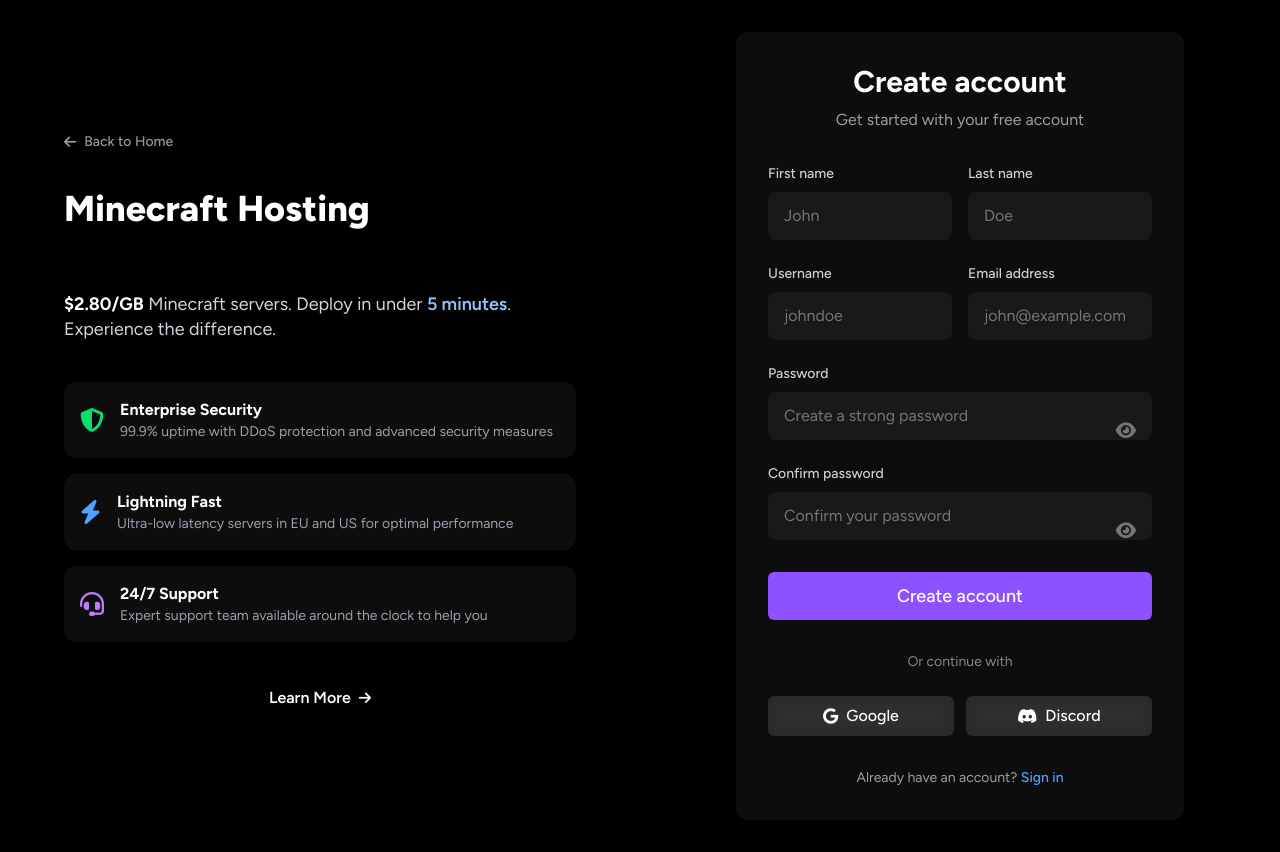
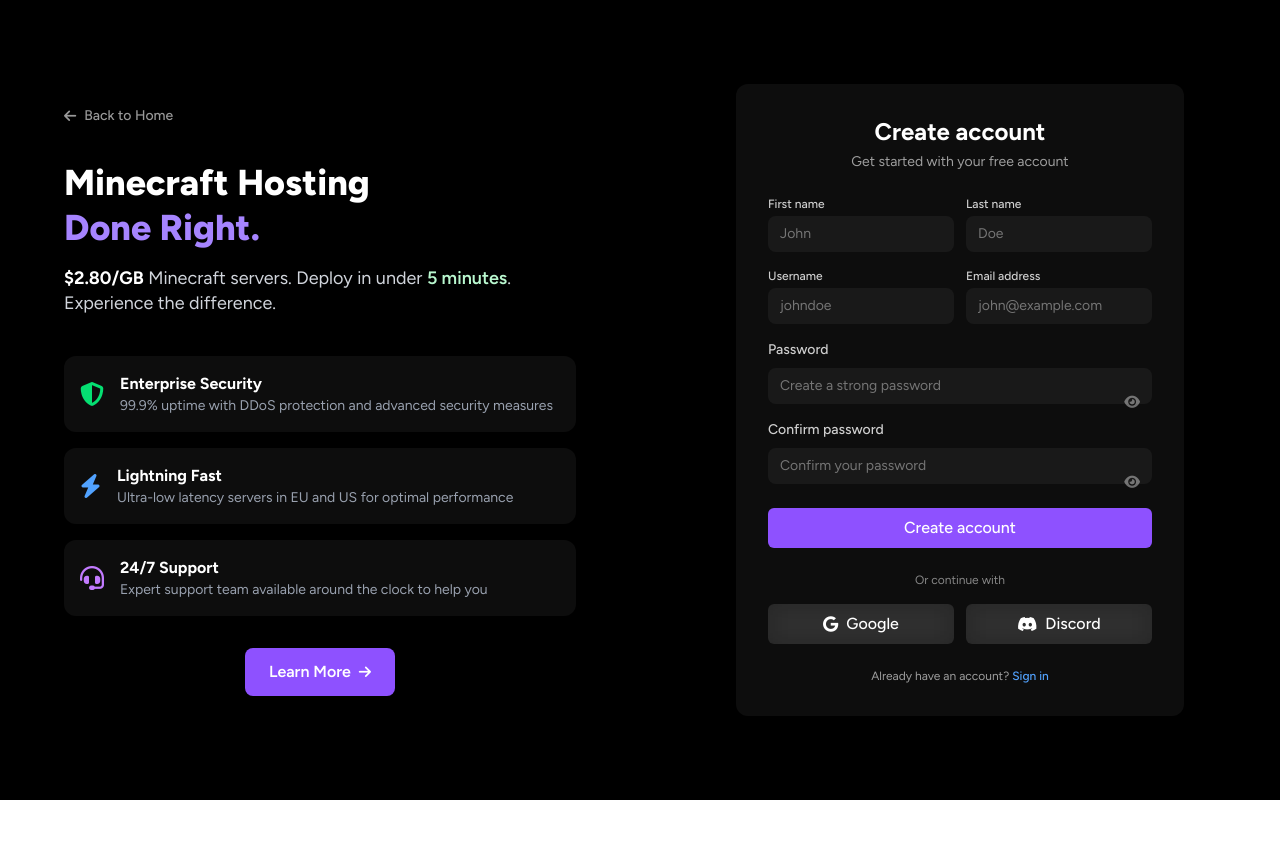
Before and after one commit to maybeizen/orvex-billing, a Next.js app in the folder apps/frontend/: page /auth/signup in a window 1280 px wide. After the commit the page ends 800 px from the top, so only its background shows below. Built offline with nearby package versions, Linux system fonts and the light colour scheme.

Commit message:
refactor(frontend): update authentication forms for improved styling and consistency; adjust text sizes and spacing

```diff
--- a/apps/frontend/src/app/auth/layout.tsx
+++ b/apps/frontend/src/app/auth/layout.tsx
@@ -51,14 +51,12 @@
           <div className="mb-10">
             <h1 className="text-4xl md:text-5xl font-extrabold mb-4 leading-tight">
               <span className="block text-white">Minecraft Hosting</span>
-              <span className="block text-transparent bg-clip-text bg-gradient-to-r from-blue-400 via-purple-400 to-cyan-400">
-                Done Right.
-              </span>
+              <span className="block text-violet-400">Done Right.</span>
             </h1>
             <p className="text-lg md:text-xl text-gray-300 mb-8 max-w-xl leading-snug">
               <span className="text-white font-bold">$2.80/GB</span> Minecraft
               servers. Deploy in under{" "}
-              <span className="font-semibold text-blue-300">5 minutes</span>.
+              <span className="font-semibold text-green-200">5 minutes</span>.
               Experience the difference.
             </p>
           </div>
@@ -87,7 +85,7 @@
           <div className="text-center">
             <Link
               href="/"
-              className="inline-flex items-center gap-2 px-6 py-3 bg-gradient-to-r from-blue-500 to-purple-600 hover:from-blue-600 hover:to-purple-700 text-white font-semibold rounded-lg transition-all duration-200 shadow-lg hover:shadow-xl"
+              className="inline-flex items-center gap-2 px-6 py-3 bg-violet-500 hover:bg-violet-600 text-white font-semibold rounded-lg transition-all duration-200 shadow-lg hover:shadow-xl"
             >
               <span>Learn More</span>
               <i className="fas fa-arrow-right text-sm"></i>
--- a/apps/frontend/src/app/auth/login/page.tsx
+++ b/apps/frontend/src/app/auth/login/page.tsx
@@ -85,16 +85,16 @@
 
   return (
     <>
-      <div className="text-center mb-8">
-        <h1 className="text-3xl font-bold text-white mb-2">Welcome back</h1>
-        <p className="text-white/60">Sign in to your account</p>
+      <div className="text-center mb-6">
+        <h1 className="text-2xl font-bold text-white mb-1">Welcome back</h1>
+        <p className="text-sm text-white/60">Sign in to your account</p>
       </div>
 
-      <form onSubmit={handleSubmit} className="space-y-6">
-        <div className="space-y-2">
+      <form onSubmit={handleSubmit} className="space-y-4">
+        <div className="space-y-1">
           <label
             htmlFor="email"
-            className="block text-sm font-medium text-white/80"
+            className="block text-xs font-medium text-white/80"
           >
             Email address
           </label>
@@ -108,7 +108,7 @@
               setEmail(e.target.value);
               handleFieldChange("email", e.target.value);
             }}
-            className={`w-full px-4 py-3 bg-white/5 border rounded-lg text-white placeholder-white/40 focus:outline-none focus:ring-2 transition-all duration-200 ${
+            className={`w-full px-3 py-2 bg-white/5 border rounded-lg text-sm text-white placeholder-white/40 focus:outline-none focus:ring-1 transition-all duration-200 ${
               fieldErrors.email
                 ? "border-red-500/50 focus:ring-red-500/50 focus:border-red-500/50"
                 : "border-white/10 focus:ring-blue-500/50 focus:border-blue-500/50"
@@ -117,21 +117,21 @@
             required
           />
           {fieldErrors.email && (
-            <p className="text-red-400 text-sm mt-1">{fieldErrors.email}</p>
+            <p className="text-red-400 text-xs mt-1">{fieldErrors.email}</p>
           )}
         </div>
 
-        <div className="space-y-2">
+        <div className="space-y-1">
           <div className="flex justify-between items-center">
             <label
               htmlFor="password"
-              className="block text-sm font-medium text-white/80"
+              className="block text-xs font-medium text-white/80"
             >
               Password
             </label>
             <a
               href="/auth/forgot-password"
-              className="text-sm text-blue-400 hover:text-blue-300 transition-colors"
+              className="text-xs text-blue-400 hover:text-blue-300 transition-colors"
             >
               Forgot password?
             </a>
@@ -147,7 +147,7 @@
                 setPassword(e.target.value);
                 handleFieldChange("password", e.target.value);
               }}
-              className={`w-full px-4 py-3 pr-12 bg-white/5 border rounded-lg text-white placeholder-white/40 focus:outline-none focus:ring-2 transition-all duration-200 ${
+              className={`w-full px-3 py-2 pr-10 bg-white/5 border rounded-lg text-sm text-white placeholder-white/40 focus:outline-none focus:ring-1 transition-all duration-200 ${
                 fieldErrors.password
                   ? "border-red-500/50 focus:ring-red-500/50 focus:border-red-500/50"
                   : "border-white/10 focus:ring-blue-500/50 focus:border-blue-500/50"
@@ -158,17 +158,17 @@
             <button
               type="button"
               onClick={() => setShowPassword(!showPassword)}
-              className="absolute right-3 top-1/2 -translate-y-1/2 p-1 text-white/40 hover:text-white/60 transition-colors"
+              className="absolute right-2 top-1/2 -translate-y-1/2 p-1 text-white/40 hover:text-white/60 transition-colors"
             >
               <i
                 className={`fas ${
                   showPassword ? "fa-eye-slash" : "fa-eye"
-                } text-lg`}
+                } text-sm`}
               />
             </button>
           </div>
           {fieldErrors.password && (
-            <p className="text-red-400 text-sm mt-1">{fieldErrors.password}</p>
+            <p className="text-red-400 text-xs mt-1">{fieldErrors.password}</p>
           )}
         </div>
 
@@ -177,19 +177,19 @@
           type="submit"
           loading={loading}
           fullWidth
-          size="lg"
-          className="mt-8"
+          size="md"
+          className="mt-6"
         >
           {loading ? "Signing in..." : "Sign in"}
         </Button>
       </form>
 
-      <div className="mt-8">
-        <div className="relative flex justify-center text-sm">
+      <div className="mt-6">
+        <div className="relative flex justify-center text-xs">
           <span className="px-4 text-white/50">Or continue with</span>
         </div>
 
-        <div className="mt-6 grid grid-cols-2 gap-3">
+        <div className="mt-4 grid grid-cols-2 gap-3">
           <Button
             variant="glass"
             icon="fab fa-google"
@@ -211,8 +211,8 @@
         </div>
       </div>
 
-      <div className="mt-8 text-center">
-        <p className="text-sm text-white/60">
+      <div className="mt-6 text-center">
+        <p className="text-xs text-white/60">
           Don't have an account?{" "}
           <a
             href="/auth/signup"
--- a/apps/frontend/src/app/auth/signup/page.tsx
+++ b/apps/frontend/src/app/auth/signup/page.tsx
@@ -106,17 +106,17 @@
 
   return (
     <>
-      <div className="text-center mb-8">
-        <h1 className="text-3xl font-bold text-white mb-2">Create account</h1>
-        <p className="text-white/60">Get started with your free account</p>
+      <div className="text-center mb-6">
+        <h1 className="text-2xl font-bold text-white mb-1">Create account</h1>
+        <p className="text-sm text-white/60">Get started with your free account</p>
       </div>
 
-      <form onSubmit={handleSubmit} className="space-y-6">
-        <div className="grid grid-cols-2 gap-4">
-          <div className="space-y-2">
+      <form onSubmit={handleSubmit} className="space-y-4">
+        <div className="grid grid-cols-2 gap-3">
+          <div className="space-y-1">
             <label
               htmlFor="firstName"
-              className="block text-sm font-medium text-white/80"
+              className="block text-xs font-medium text-white/80"
             >
               First name
             </label>
@@ -130,7 +130,7 @@
                 setFirstName(e.target.value);
                 handleFieldChange("firstName", e.target.value);
               }}
-              className={`w-full px-4 py-3 bg-white/5 border rounded-lg text-white placeholder-white/40 focus:outline-none focus:ring-2 transition-all duration-200 ${
+              className={`w-full px-3 py-2 bg-white/5 border rounded-lg text-sm text-white placeholder-white/40 focus:outline-none focus:ring-1 transition-all duration-200 ${
                 fieldErrors.firstName
                   ? "border-red-500/50 focus:ring-red-500/50 focus:border-red-500/50"
                   : "border-white/10 focus:ring-blue-500/50 focus:border-blue-500/50"
@@ -139,15 +139,15 @@
               required
             />
             {fieldErrors.firstName && (
-              <p className="text-red-400 text-sm mt-1">
+              <p className="text-red-400 text-xs mt-1">
                 {fieldErrors.firstName}
               </p>
             )}
           </div>
-          <div className="space-y-2">
+          <div className="space-y-1">
             <label
               htmlFor="lastName"
-              className="block text-sm font-medium text-white/80"
+              className="block text-xs font-medium text-white/80"
             >
               Last name
             </label>
@@ -161,7 +161,7 @@
                 setLastName(e.target.value);
                 handleFieldChange("lastName", e.target.value);
               }}
-              className={`w-full px-4 py-3 bg-white/5 border rounded-lg text-white placeholder-white/40 focus:outline-none focus:ring-2 transition-all duration-200 ${
+              className={`w-full px-3 py-2 bg-white/5 border rounded-lg text-sm text-white placeholder-white/40 focus:outline-none focus:ring-1 transition-all duration-200 ${
                 fieldErrors.lastName
                   ? "border-red-500/50 focus:ring-red-500/50 focus:border-red-500/50"
                   : "border-white/10 focus:ring-blue-500/50 focus:border-blue-500/50"
@@ -170,18 +170,18 @@
               required
             />
             {fieldErrors.lastName && (
-              <p className="text-red-400 text-sm mt-1">
+              <p className="text-red-400 text-xs mt-1">
                 {fieldErrors.lastName}
               </p>
             )}
           </div>
         </div>
 
-        <div className="grid grid-cols-2 gap-4">
-          <div className="space-y-2">
+        <div className="grid grid-cols-2 gap-3">
+          <div className="space-y-1">
             <label
               htmlFor="username"
-              className="block text-sm font-medium text-white/80"
+              className="block text-xs font-medium text-white/80"
             >
               Username
             </label>
@@ -195,7 +195,7 @@
                 setUsername(e.target.value);
                 handleFieldChange("username", e.target.value);
               }}
-              className={`w-full px-4 py-3 bg-white/5 border rounded-lg text-white placeholder-white/40 focus:outline-none focus:ring-2 transition-all duration-200 ${
+              className={`w-full px-3 py-2 bg-white/5 border rounded-lg text-sm text-white placeholder-white/40 focus:outline-none focus:ring-1 transition-all duration-200 ${
                 fieldErrors.username
                   ? "border-red-500/50 focus:ring-red-500/50 focus:border-red-500/50"
                   : "border-white/10 focus:ring-blue-500/50 focus:border-blue-500/50"
@@ -204,15 +204,15 @@
               required
             />
             {fieldErrors.username && (
-              <p className="text-red-400 text-sm mt-1">
+              <p className="text-red-400 text-xs mt-1">
                 {fieldErrors.username}
               </p>
             )}
           </div>
-          <div className="space-y-2">
+          <div className="space-y-1">
             <label
               htmlFor="email"
-              className="block text-sm font-medium text-white/80"
+              className="block text-xs font-medium text-white/80"
             >
               Email address
             </label>
@@ -226,7 +226,7 @@
                 setEmail(e.target.value);
                 handleFieldChange("email", e.target.value);
               }}
-              className={`w-full px-4 py-3 bg-white/5 border rounded-lg text-white placeholder-white/40 focus:outline-none focus:ring-2 transition-all duration-200 ${
+              className={`w-full px-3 py-2 bg-white/5 border rounded-lg text-sm text-white placeholder-white/40 focus:outline-none focus:ring-1 transition-all duration-200 ${
                 fieldErrors.email
                   ? "border-red-500/50 focus:ring-red-500/50 focus:border-red-500/50"
                   : "border-white/10 focus:ring-blue-500/50 focus:border-blue-500/50"
@@ -235,7 +235,7 @@
               required
             />
             {fieldErrors.email && (
-              <p className="text-red-400 text-sm mt-1">{fieldErrors.email}</p>
+              <p className="text-red-400 text-xs mt-1">{fieldErrors.email}</p>
             )}
           </div>
         </div>
@@ -260,7 +260,7 @@
               }}
               onFocus={() => setPasswordFocused(true)}
               onBlur={() => setPasswordFocused(false)}
-              className={`w-full px-4 py-3 pr-12 bg-white/5 border rounded-lg text-white placeholder-white/40 focus:outline-none focus:ring-2 transition-all duration-200 ${
+              className={`w-full px-3 py-2 pr-10 bg-white/5 border rounded-lg text-sm text-white placeholder-white/40 focus:outline-none focus:ring-1 transition-all duration-200 ${
                 fieldErrors.password
                   ? "border-red-500/50 focus:ring-red-500/50 focus:border-red-500/50"
                   : "border-white/10 focus:ring-blue-500/50 focus:border-blue-500/50"
@@ -271,13 +271,13 @@
             <button
               type="button"
               onClick={() => setShowPassword(!showPassword)}
-              className="absolute right-3 top-1/2 -translate-y-1/2 p-1 text-white/40 hover:text-white/60 transition-colors"
+              className="absolute right-2 top-1/2 -translate-y-1/2 p-1 text-white/40 hover:text-white/60 transition-colors"
               aria-label={showPassword ? "Hide password" : "Show password"}
             >
               <i
                 className={`fas ${
                   showPassword ? "fa-eye-slash" : "fa-eye"
-                } text-lg`}
+                } text-sm`}
               />
             </button>
           </div>
@@ -309,7 +309,7 @@
                 setConfirmPassword(e.target.value);
                 handleFieldChange("confirmPassword", e.target.value);
               }}
-              className={`w-full px-4 py-3 pr-12 bg-white/5 border rounded-lg text-white placeholder-white/40 focus:outline-none focus:ring-2 transition-all duration-200 ${
+              className={`w-full px-3 py-2 pr-10 bg-white/5 border rounded-lg text-sm text-white placeholder-white/40 focus:outline-none focus:ring-1 transition-all duration-200 ${
                 fieldErrors.confirmPassword
                   ? "border-red-500/50 focus:ring-red-500/50 focus:border-red-500/50"
                   : "border-white/10 focus:ring-blue-500/50 focus:border-blue-500/50"
@@ -320,7 +320,7 @@
             <button
               type="button"
               onClick={() => setShowConfirmPassword(!showConfirmPassword)}
-              className="absolute right-3 top-1/2 -translate-y-1/2 p-1 text-white/40 hover:text-white/60 transition-colors"
+              className="absolute right-2 top-1/2 -translate-y-1/2 p-1 text-white/40 hover:text-white/60 transition-colors"
               aria-label={
                 showConfirmPassword ? "Hide password" : "Show password"
               }
@@ -328,7 +328,7 @@
               <i
                 className={`fas ${
                   showConfirmPassword ? "fa-eye-slash" : "fa-eye"
-                } text-lg`}
+                } text-sm`}
               />
             </button>
           </div>
@@ -344,19 +344,19 @@
           type="submit"
           loading={loading}
           fullWidth
-          size="lg"
-          className="mt-8"
+          size="md"
+          className="mt-6"
         >
           {loading ? "Creating account..." : "Create account"}
         </Button>
       </form>
 
-      <div className="mt-8">
-        <div className="relative flex justify-center text-sm">
+      <div className="mt-6">
+        <div className="relative flex justify-center text-xs">
           <span className="px-4 text-white/50">Or continue with</span>
         </div>
 
-        <div className="mt-6 grid grid-cols-2 gap-3">
+        <div className="mt-4 grid grid-cols-2 gap-3">
           <Button
             variant="glass"
             icon="fab fa-google"
@@ -378,8 +378,8 @@
         </div>
       </div>
 
-      <div className="mt-8 text-center">
-        <p className="text-sm text-white/60">
+      <div className="mt-6 text-center">
+        <p className="text-xs text-white/60">
           Already have an account?{" "}
           <a
             href="/auth/login"
--- a/apps/frontend/src/components/ui/toast-container.tsx
+++ b/apps/frontend/src/components/ui/toast-container.tsx
@@ -32,7 +32,7 @@
     return acc;
   }, {} as Record<ToastPosition, typeof notifications>);
 
-  if (typeof window === "undefined" || notifications.length === 0) {
+  if (notifications.length === 0) {
     return null;
   }
 
```
